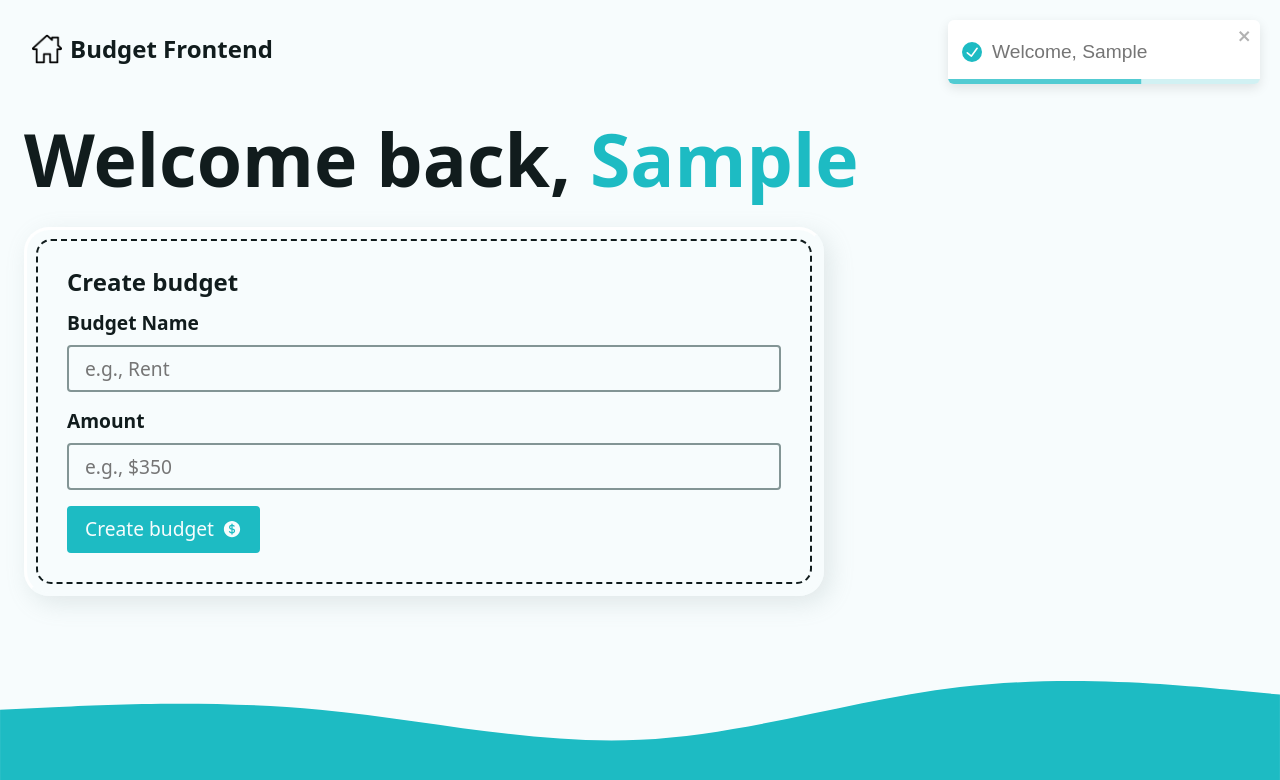
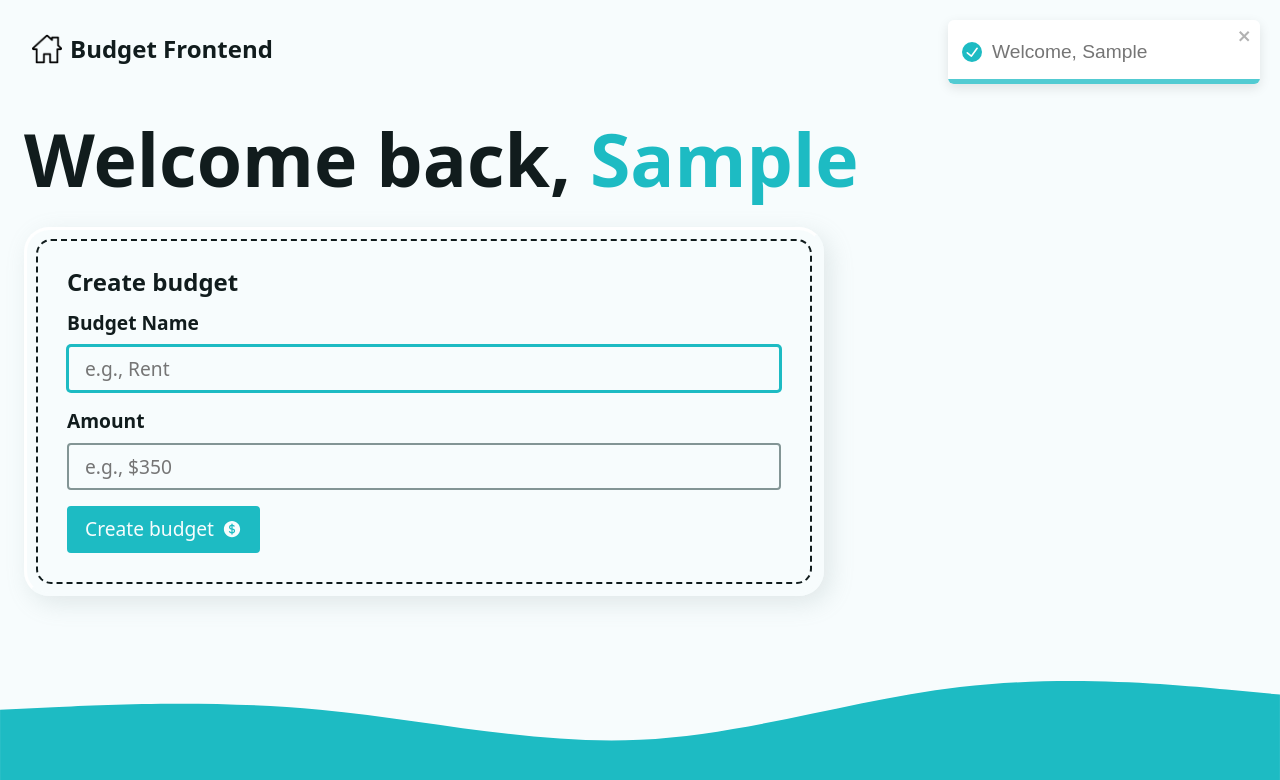
Before and after one commit to mndaloma/mohamedVisual-budget-frontend, a React (Vite) app in the folder budget-frontend-app/: page / in a window 1280 px wide. Both pictures are taken after typing "Sample" into the empty fields and a click on the button "Create Account". Shown: the top 780 px of the page. Built offline with nearby package versions, Linux system fonts and the light colour scheme.

Commit message:
Cleaning the forms

```diff
--- a/budget-frontend-app/src/components/AddBudgetForm.jsx
+++ b/budget-frontend-app/src/components/AddBudgetForm.jsx
@@ -1,14 +1,30 @@
 import { CurrencyDollarIcon } from "@heroicons/react/24/solid"
-import { Form } from "react-router-dom"
+import { useEffect, useRef } from "react";
+import { Form, useFetcher } from "react-router-dom"
 
 const AddBudgetForm = () => {
+    const fetcher = useFetcher();
+    const isSubmitting = fetcher.state === "submitting"
+
+    const formRef = useRef();
+    const focusRef = useRef();
+
+    useEffect(() => {
+        if(!isSubmitting){
+            formRef.current.reset()
+            focusRef.current.focus()
+        }
+    }, [isSubmitting])
+
     return (
         <div className="form-wrapper">
             <h2 className="h3">
                 Create budget
             </h2>
-            <Form method="post"
+            <fetcher.Form
+            method="post"
             className="grid-sm"
+            ref={formRef}
             >
                 <div className="grid-xs">
                     <label htmlFor="newBudget">Budget Name</label>
@@ -18,6 +34,7 @@ const AddBudgetForm = () => {
                     id="newBudget"
                     placeholder="e.g., Rent"
                     required
+                    ref={focusRef}
                     />
                 </div>
                 <div className="grid-xs">
@@ -30,11 +47,17 @@ const AddBudgetForm = () => {
                     inputMode="decimal"/>
                 </div>
                 <input type="hidden" name="_action" value="createBudget" />
-                <button type="submit" className="btn btn-dark">
-                    <span>Create budget</span>
-                    <CurrencyDollarIcon width={20}/>
+                <button type="submit" className="btn btn-dark" disabled={isSubmitting}>
+                    {
+                        isSubmitting ? <span>Submitting...</
+                        span> : (<>
+                        <span>Create budget</span>
+                        <CurrencyDollarIcon width={20} />
+                        </>
+                        )
+                    }
                 </button>
-            </Form>
+            </fetcher.Form>
         </div>
     )
 }
--- a/budget-frontend-app/src/helpers.js
+++ b/budget-frontend-app/src/helpers.js
@@ -1,3 +1,7 @@
+export const waiting = () => new Promise(res =>
+    setTimeout (res, Math.random() * 800))
+
+//colors scheme
 const generateRandomColor = () => {
     const existingBudgetLength = fetchData("budgets")?.length ?? 0;
     return `${existingBudgetLength * 34} 65% 50%`
--- a/budget-frontend-app/src/pages/Dashboard.jsx
+++ b/budget-frontend-app/src/pages/Dashboard.jsx
@@ -1,7 +1,7 @@
 //React router dom import rrd
 import { useLoaderData } from "react-router-dom";
 //helper function
-import { createBudget, fetchData } from "../helpers"
+import { createBudget, fetchData, waiting } from "../helpers"
 import Intro from "../components/Intro";
 //library imports for toastify
 import { toast } from "react-toastify";
@@ -14,7 +14,10 @@ export function dashboardLoader(){
     return { userName, budgets }
 }
 
+//Action to submit
 export async function dashboardAction({request}) {
+    await waiting();
+
     const data = await request.formData();
     const {_action, ...values} = Object.fromEntries(data)
 
```
